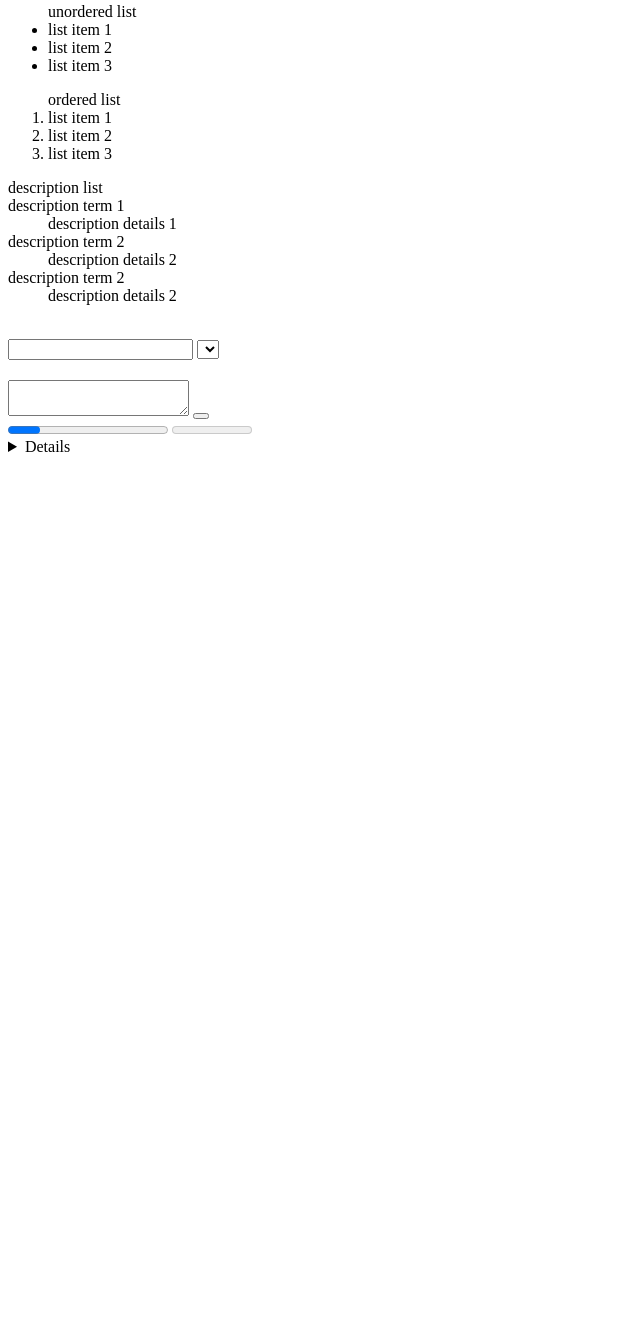
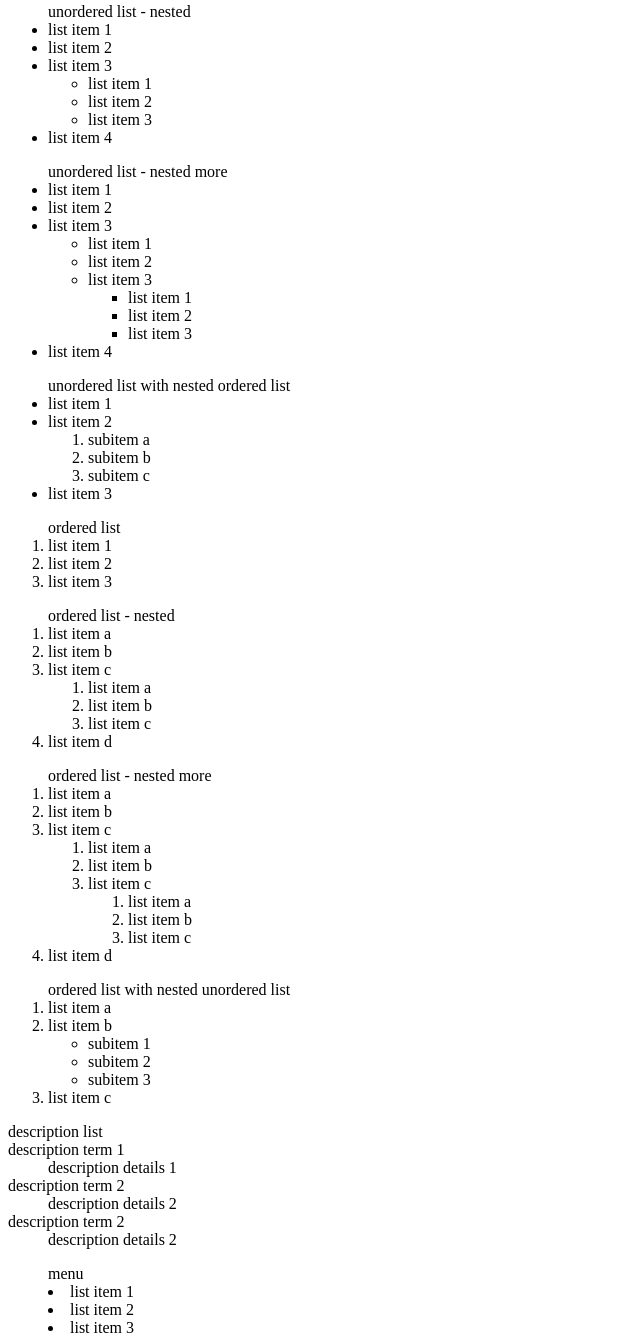
Before and after one commit to sangmort/roc-css-framework-sandbox, a plain HTML site: page index.html in a window 1280 px wide. Shown: the part 1197-2537 px from the top of the page, without its empty margins (0-640 px from the left). Before the commit the page ends 1661 px from the top, so only its background shows below. Drawn offline with Linux system fonts and the light colour scheme.

Commit message:
Add more HTML list element scenarios

```diff
--- a/index.html
+++ b/index.html
@@ -54,24 +54,127 @@
 		<address>address</address>
 
 		<!-- lists -->
-		<menu>
-			menu
-			<li>list item 1</li>
-			<li>list item 2</li>
-			<li>list item 3</li>
-		</menu>
+
+		<!--- Unordered Lists -->
+
 		<ul>
 			unordered list
 			<li>list item 1</li>
 			<li>list item 2</li>
 			<li>list item 3</li>
 		</ul>
+
+		<ul>
+			unordered list - nested
+			<li>list item 1</li>
+			<li>list item 2</li>
+			<li>
+				list item 3
+				<ul>
+					<li>list item 1</li>
+					<li>list item 2</li>
+					<li>list item 3</li>
+				</ul>
+			</li>
+			<li>list item 4</li>
+		</ul>
+
+		<ul>
+			unordered list - nested more
+			<li>list item 1</li>
+			<li>list item 2</li>
+			<li>
+				list item 3
+				<ul>
+					<li>list item 1</li>
+					<li>list item 2</li>
+					<li>
+						list item 3
+						<ul>
+							<li>list item 1</li>
+							<li>list item 2</li>
+							<li>list item 3</li>
+						</ul>
+					</li>
+				</ul>
+			</li>
+			<li>list item 4</li>
+		</ul>
+
+		<ul>
+			unordered list with nested ordered list
+			<li>list item 1</li>
+			<li>
+				list item 2
+				<ol>
+					<li>subitem a</li>
+					<li>subitem b</li>
+					<li>subitem c</li>
+				</ol>
+			</li>
+			<li>list item 3</li>
+		</ul>
+
+		<!-- Ordered Lists -->
 		<ol>
 			ordered list
 			<li>list item 1</li>
 			<li>list item 2</li>
 			<li>list item 3</li>
 		</ol>
+
+		<ol>
+			ordered list - nested
+			<li>list item a</li>
+			<li>list item b</li>
+			<li>
+				list item c
+				<ol>
+					<li>list item a</li>
+					<li>list item b</li>
+					<li>list item c</li>
+				</ol>
+			</li>
+			<li>list item d</li>
+		</ol>
+
+		<ol>
+			ordered list - nested more
+			<li>list item a</li>
+			<li>list item b</li>
+			<li>
+				list item c
+				<ol>
+					<li>list item a</li>
+					<li>list item b</li>
+					<li>
+						list item c
+						<ol>
+							<li>list item a</li>
+							<li>list item b</li>
+							<li>list item c</li>
+						</ol>
+					</li>
+				</ol>
+			</li>
+			<li>list item d</li>
+		</ol>
+
+		<ol>
+			ordered list with nested unordered list
+			<li>list item a</li>
+			<li>
+				list item b
+				<ul>
+					<li>subitem 1</li>
+					<li>subitem 2</li>
+					<li>subitem 3</li>
+				</ul>
+			</li>
+			<li>list item c</li>
+		</ol>
+
+		<!-- Descriptive Lists-->
 
 		<dl>
 			description list
@@ -84,6 +187,15 @@
 			<dt>description term 2</dt>
 			<dd>description details 2</dd>
 		</dl>
+
+		<!-- Menu -->
+
+		<menu>
+			menu
+			<li>list item 1</li>
+			<li>list item 2</li>
+			<li>list item 3</li>
+		</menu>
 
 		<!-- links -->
 		<a></a>
```
